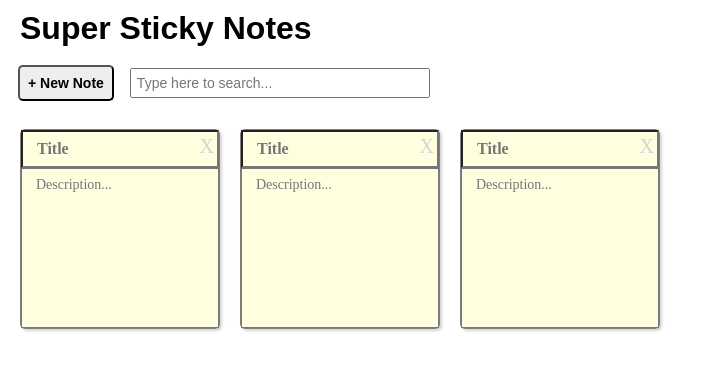
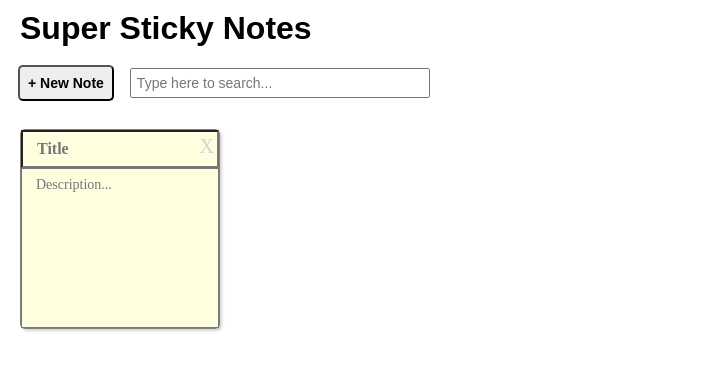
Before and after one commit to Lapratomo24/sticky-notes, a React (Create React App) app in the folder sticky/: page / in a window 1280 px wide. Shown: the top 370 px of the page, without its empty margins (0-708 px from the left). Built offline with nearby package versions, Linux system fonts and the light colour scheme.

Commit message:
add event handlers and listeners

```diff
--- a/sticky/src/App.js
+++ b/sticky/src/App.js
@@ -7,31 +7,30 @@ class App extends Component {
   state = {
     notes: [
       {
-        id: 0,
-        title: "code",
-        description: "master frontend & backend languages",
-        doesMatchSearch: true
-      },
-      {
-        id: 1,
-        title: "sport",
-        description: "cycle and workout at the gym regularly",
-        doesMatchSearch: true
-      },
-      {
-        id: 2,
-        title: "food",
-        description: "eat healthy food and hydrate well",
+        id: Date.now(),
+        title: "",
+        description: "",
         doesMatchSearch: true
       }
     ],
-    searchText: "search"
+    searchText: ""
+  };
+
+  addNote = () => {
+    const newNote = {
+      id: Date.now(),
+      title: "",
+      description: "",
+      doesMatchSearch: true
+    };
+    const newNotes = [newNote, ...this.state.notes];
+    this.setState({ notes: newNotes });
   };
 
   render() {
     return (
       <div>
-        <Header searchText={this.state.searchText} />
+        <Header searchText={this.state.searchText} addNote={this.addNote} />
         <NotesList notes={this.state.notes} />
       </div>
     )
--- a/sticky/src/components/Header.js
+++ b/sticky/src/components/Header.js
@@ -4,8 +4,8 @@ const Header = props => (
     <header>
         <h1 class="app-header__title">Super Sticky Notes</h1>
         <aside class="app-header__controls">
-            <button class="add-new">+ New Note</button>
-            <input class="search" type="text" placeholder="Type here to search..." />
+            <button onClick={props.addNote} class="add-new">+ New Note</button>
+            <input value={props.searchText} class="search" type="text" placeholder="Type here to search..." />
         </aside>
     </header>
 );
--- a/sticky/src/components/Note.js
+++ b/sticky/src/components/Note.js
@@ -2,8 +2,8 @@ import React from "react";
 
 const Note = props => (
     <li class="note">
-        <input class="note__title" type="text" placeholder="Title" />
-        <textarea class="note__description" placeholder="Description..." />
+        <input value={props.note.title} class="note__title" type="text" placeholder="Title" />
+        <textarea value={props.note.description} class="note__description" placeholder="Description..." />
         <span class="note__delete">X</span>
     </li>
 );
--- a/sticky/src/components/NotesList.js
+++ b/sticky/src/components/NotesList.js
@@ -2,8 +2,12 @@ import React from "react";
 import Note from "./Note";
 
 const NotesList = props => {
+    const filterElements = note => note.doesMatchSearch;
+    const filterMatches = props.notes.filter(filterElements);
+
     const renderNote = note => <Note note={note} key={note.id} />;
-    const noteElements = props.notes.map(renderNote);
+    const noteElements = filterMatches.map(renderNote);
+
     return <ul className="notes-list">{noteElements}</ul>
 };
 
```
